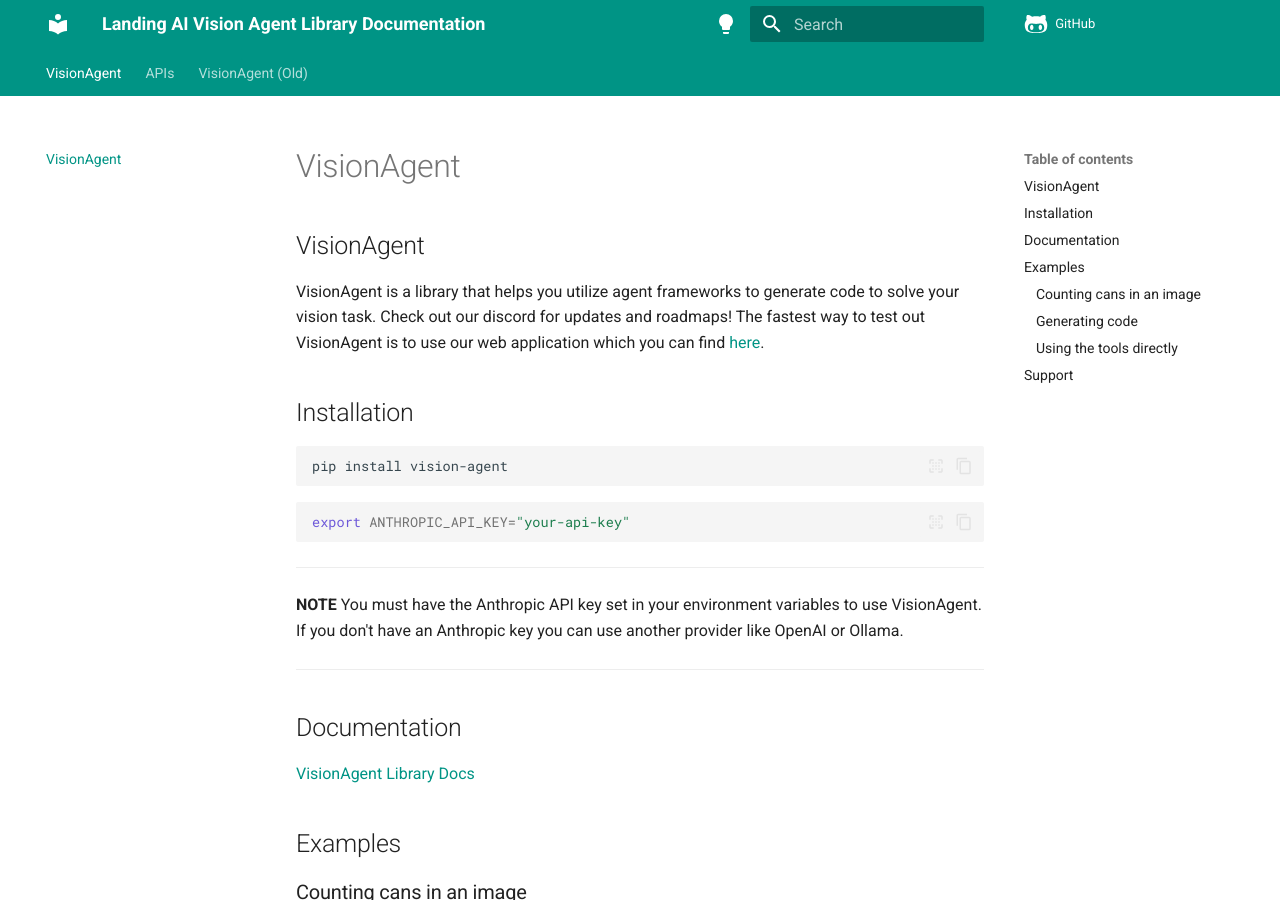
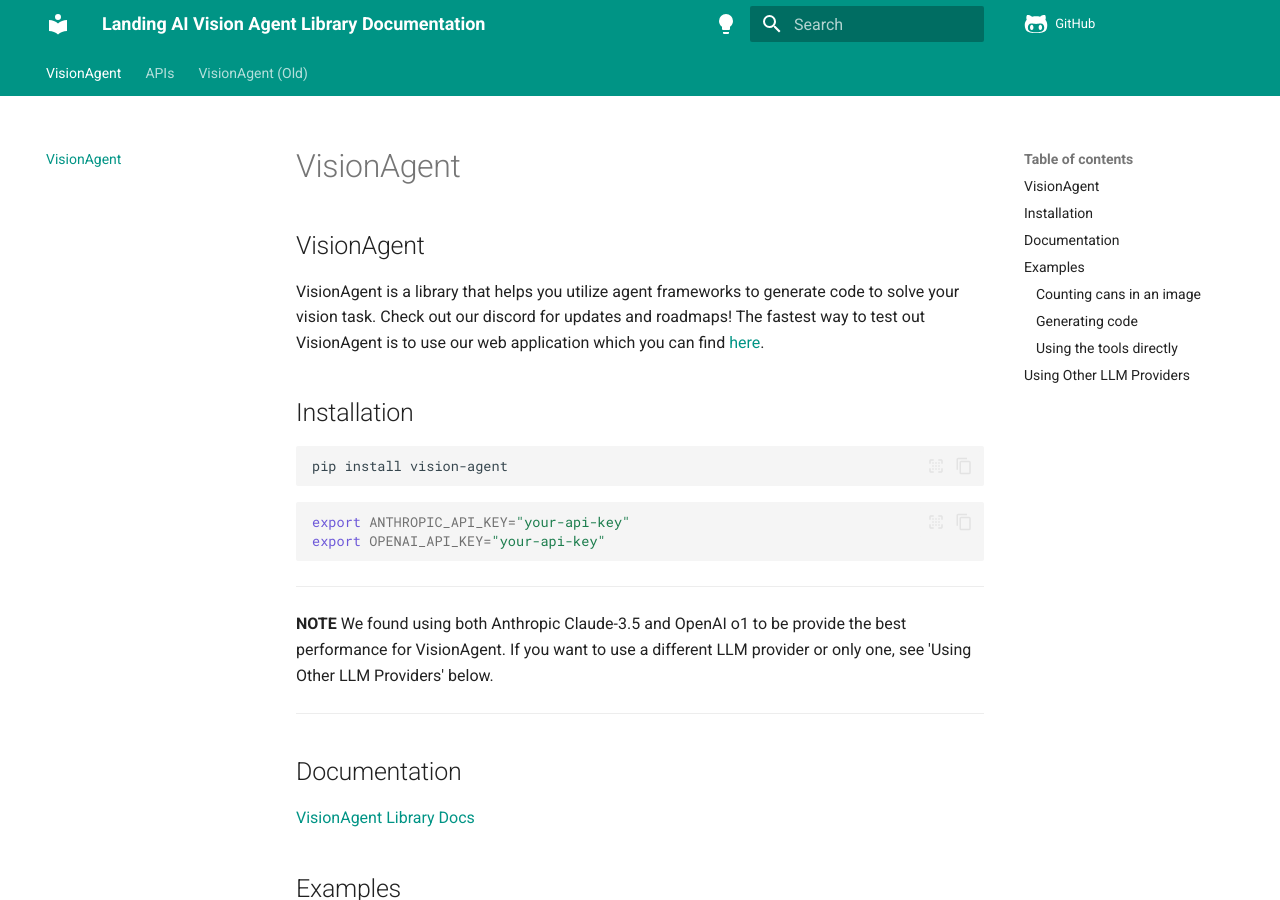
Before and after one commit to landing-ai/vision-agent, an MkDocs documentation site: the page built from docs/index.md, in a window 1280 px wide and 900 px high. Built offline with MkDocs 1.6.1 and Material for MkDocs 9.7.7, drawn with Linux system fonts in a browser that asks for light colours; comment, search, counter and statistics services are not loaded; some of the changed text lies outside the part shown.

Commit message:
update index

````diff
--- a/docs/index.md
+++ b/docs/index.md
@@ -10,13 +10,14 @@
 
 ```bash
 export ANTHROPIC_API_KEY="your-api-key"
+export OPENAI_API_KEY="your-api-key"
 ```
 
 ---
 **NOTE**
-You must have the Anthropic API key set in your environment variables to use
-VisionAgent. If you don't have an Anthropic key you can use another provider like
-OpenAI or Ollama.
+We found using both Anthropic Claude-3.5 and OpenAI o1 to be provide the best performance
+for VisionAgent. If you want to use a different LLM provider or only one, see
+'Using Other LLM Providers' below.
 ---
 
 ## Documentation
@@ -83,10 +84,12 @@
 T.save_video(viz, "people_detected.mp4")
 ```
 
-## Support
-Currently `VisionAgentV2` only support Anthropic as a provider. You can checkout our
-older version of `VisionAgent` which supports additional providers such as `OpenAI`,
-`Ollama` and `AzureOpenAI`.
+## Using Other LLM Providers
+You can use other LLM providers by changing `config.py` in the `vision_agent/configs`
+directory. For example to change to Anthropic simply just run:
+```bash
+cp vision_agent/configs/anthropic_config.py vision_agent/configs/config.py
+```
 
 **NOTE**
 VisionAgent moves fast and we are constantly updating and changing the library. If you
````
